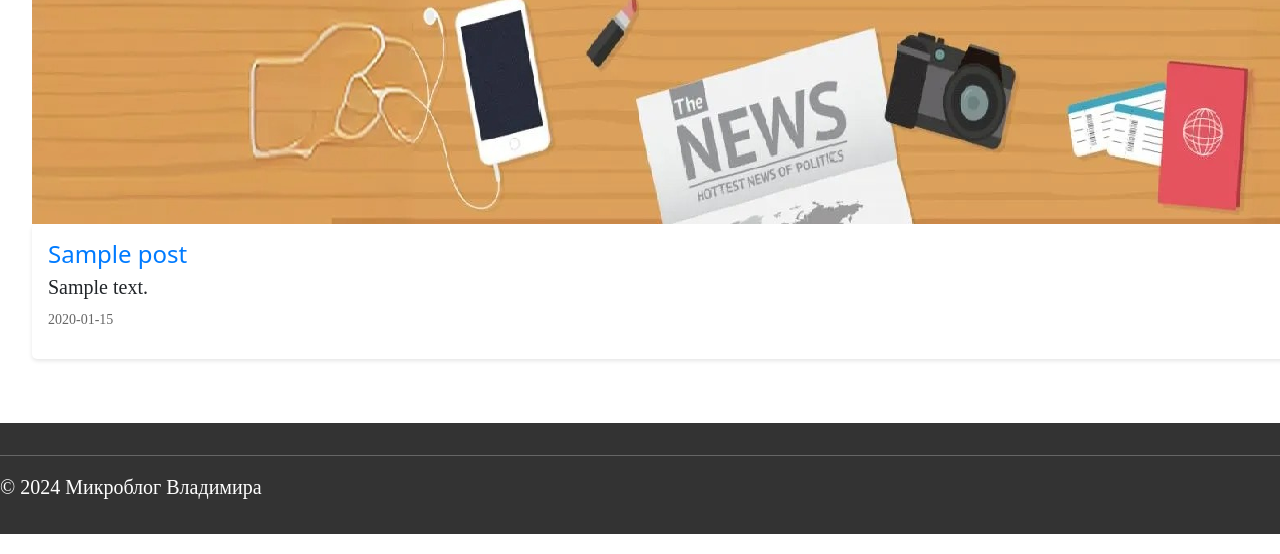
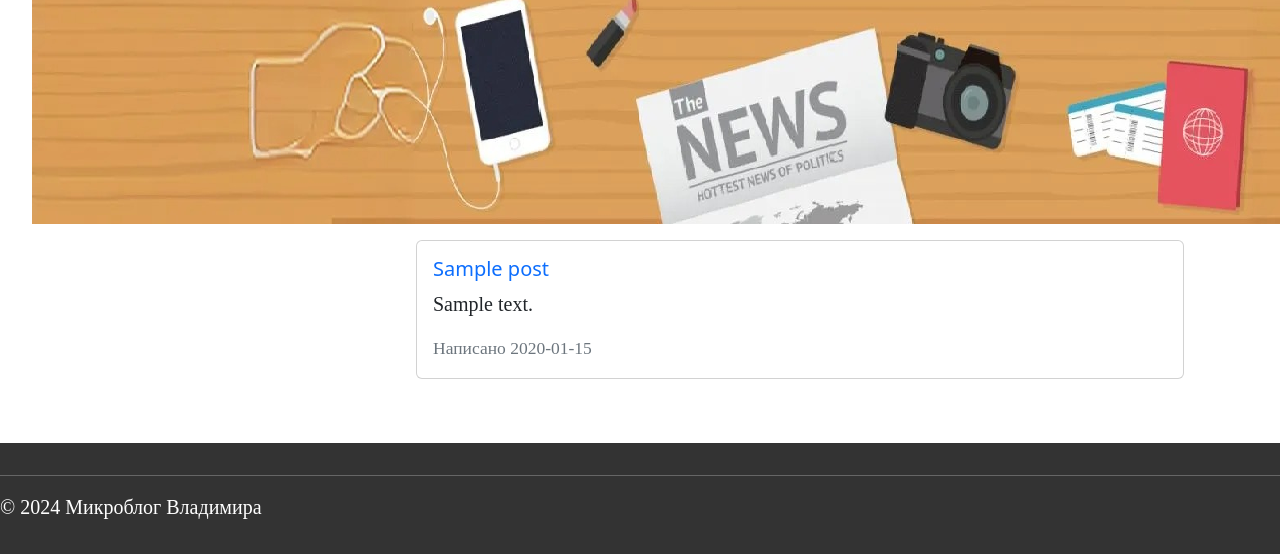
Before and after one commit to vovan13347/MyFlaskBlog, a Flask app: page / in a window 1280 px wide; the page is wider, and only the part inside the window is pictured. Shown: the part 696-1250 px from the top of that part. Run offline with Flask 3, Linux system fonts and the light colour scheme; a user stored in the database is signed in; tables that the repository leaves empty hold one stand-in row (values such as "Sample post").

Commit message:
update index.html

```diff
--- a/app/templates/index.html
+++ b/app/templates/index.html
@@ -7,11 +7,20 @@
     <section class="posts">
         <img  src="{{ url_for('static', filename='images/i3.png') }}">
 
-        {% for post in posts %}
-            <article class="post">
-                <h2>{{ post.title }} </h2>
-                <p>{{ post.text }} </p>
-                <p class="post-meta">{{ post.date }}</p>
-            </article>
-        {% endfor %}
-{% endblock %}
+
+        <div class="col-6 mx-auto">
+            {% for post in posts %}
+              <div class="card my-3">
+                <div class="card-body">
+                  <div class="d-flex justify-content-between align-items-center">
+                    <h5 class="card-title text-primary">{{ post.title }}</h5>
+
+                </div>
+                  <p class="card-text">{{ post.text }}</p>
+                  <p class="card-text"><small class="text-muted">Написано {{ post.date }}</small></p>
+
+                </div>
+              </div>
+            {% endfor %}
+          </div>
+          {% endblock %}
--- a/app/templates/user.html
+++ b/app/templates/user.html
@@ -22,7 +22,7 @@
     <hr>
 
     <form action="/add_post">
-        <button class="addpost" type="submit">Добавить пост</button>
+        <button class="btn btn-primary" type="submit">Добавить пост</button>
     </form>
 
     <div class="col-6 mx-auto">
```
Also changed, not shown: readme.txt, 2 other files.
